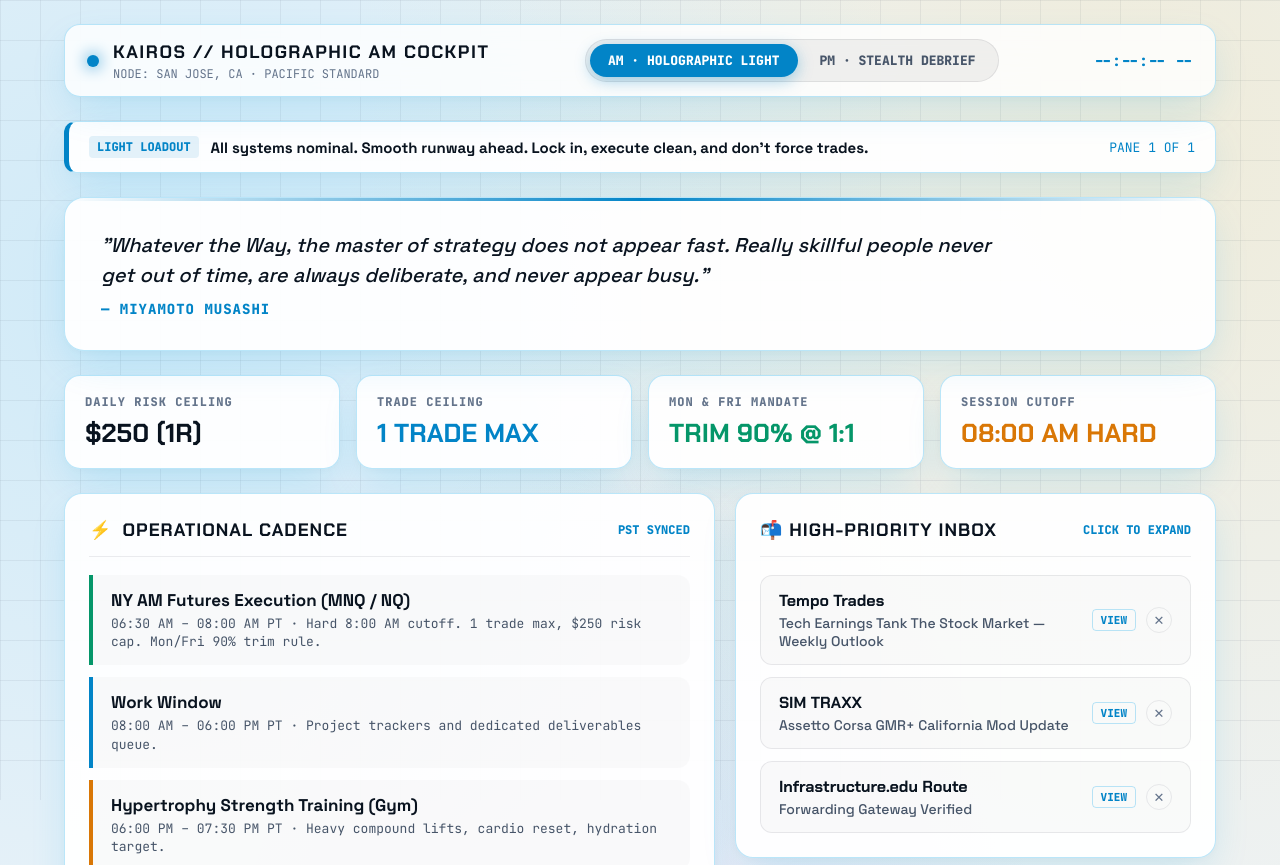
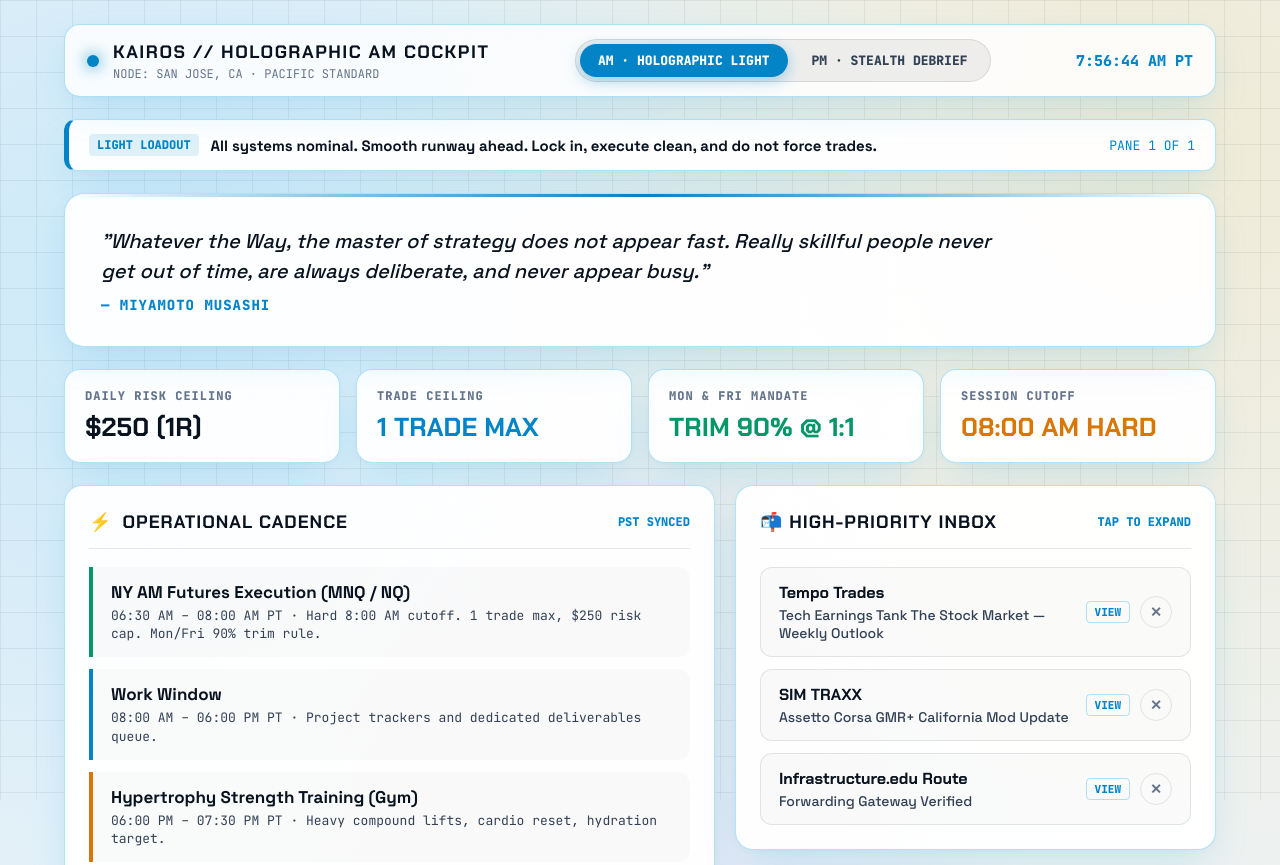
Before and after one commit to hasansamy/Karois-hud, a plain HTML site: page index.html in a window 1280 px wide. Shown: the top 865 px of the page. Drawn offline with Linux system fonts and the light colour scheme.

Commit message:
Update index.html

```diff
--- a/index.html
+++ b/index.html
@@ -9,19 +9,19 @@
 <link href="https://fonts.googleapis.com/css2?family=Chakra+Petch:ital,wght@0,500;0,700;1,600&family=JetBrains+Mono:wght@400;600;800&family=Space+Grotesk:wght@500;700&display=swap" rel="stylesheet">
 <style>
   :root {
-    --bg: #eef4f9;
-    --bg-mesh: radial-gradient(at 10% 20%, rgba(56, 189, 248, 0.16) 0px, transparent 50%),
-               radial-gradient(at 90% 10%, rgba(251, 191, 36, 0.14) 0px, transparent 50%),
-               radial-gradient(at 50% 90%, rgba(99, 102, 241, 0.12) 0px, transparent 50%),
+    /* Morning Hologram (Optic Light / Neon Cyan / Solar Gold) */
+    --bg-mesh: radial-gradient(at 10% 20%, rgba(56, 189, 248, 0.18) 0px, transparent 50%),
+               radial-gradient(at 90% 10%, rgba(251, 191, 36, 0.16) 0px, transparent 50%),
+               radial-gradient(at 50% 90%, rgba(99, 102, 241, 0.14) 0px, transparent 50%),
                #edf3f8;
-    --glass: rgba(255, 255, 255, 0.82);
-    --glass-card: rgba(255, 255, 255, 0.94);
-    --border: rgba(14, 165, 233, 0.28);
-    --border-subtle: rgba(15, 23, 42, 0.08);
+    --glass: rgba(255, 255, 255, 0.84);
+    --glass-card: rgba(255, 255, 255, 0.95);
+    --border: rgba(14, 165, 233, 0.32);
+    --border-subtle: rgba(15, 23, 42, 0.1);
     --primary: #0284c7;
     --primary-glow: rgba(2, 132, 199, 0.35);
     --text-main: #09131f;
-    --text-muted: #475569;
+    --text-muted: #334155;
     --text-sub: #64748b;
     --accent-emerald: #059669;
     --accent-amber: #d97706;
@@ -32,15 +32,15 @@
     --shadow-hologram: 0 16px 40px -8px rgba(14, 165, 233, 0.18), 0 2px 10px rgba(0,0,0,0.03);
   }
 
+  /* Night Debrief Mode (Stealth Midnight Obsidian / Warm Amber Ember) */
   body.pm-mode {
-    --bg: #03060a;
-    --bg-mesh: radial-gradient(at 20% 20%, rgba(245, 158, 11, 0.12) 0px, transparent 50%),
-               radial-gradient(at 80% 80%, rgba(139, 92, 246, 0.1) 0px, transparent 50%),
+    --bg-mesh: radial-gradient(at 20% 20%, rgba(245, 158, 11, 0.15) 0px, transparent 50%),
+               radial-gradient(at 80% 80%, rgba(139, 92, 246, 0.12) 0px, transparent 50%),
                #020408;
-    --glass: rgba(9, 13, 20, 0.85);
-    --glass-card: rgba(13, 19, 30, 0.92);
-    --border: rgba(245, 158, 11, 0.28);
-    --border-subtle: rgba(255, 255, 255, 0.07);
+    --glass: rgba(9, 13, 20, 0.88);
+    --glass-card: rgba(13, 19, 30, 0.94);
+    --border: rgba(245, 158, 11, 0.32);
+    --border-subtle: rgba(255, 255, 255, 0.09);
     --primary: #f59e0b;
     --primary-glow: rgba(245, 158, 11, 0.4);
     --text-main: #f8fafc;
@@ -49,7 +49,7 @@
     --accent-emerald: #10b981;
     --accent-amber: #fbbf24;
     --accent-crimson: #ef4444;
-    --shadow-hologram: 0 20px 50px -10px rgba(0, 0, 0, 0.8), 0 0 20px rgba(245, 158, 11, 0.12);
+    --shadow-hologram: 0 20px 50px -10px rgba(0, 0, 0, 0.8), 0 0 20px rgba(245, 158, 11, 0.15);
   }
 
   * { box-sizing: border-box; margin: 0; padding: 0; }
@@ -60,22 +60,23 @@
     font-family: var(--font-sans);
     min-height: 100vh;
     overflow-x: hidden;
-    user-select: none;
     -webkit-font-smoothing: antialiased;
-    transition: background 0.5s cubic-bezier(0.16, 1, 0.3, 1), color 0.4s ease;
+    transition: background 0.4s ease, color 0.3s ease;
     padding-bottom: 60px;
     font-size: 16px;
+    -webkit-tap-highlight-color: transparent;
   }
 
+  /* Ambient Grid Background */
   .holo-grid {
     position: fixed;
     inset: 0;
     pointer-events: none;
     background-image: linear-gradient(var(--border-subtle) 1px, transparent 1px),
                       linear-gradient(90deg, var(--border-subtle) 1px, transparent 1px);
-    background-size: 40px 40px;
+    background-size: 36px 36px;
     z-index: 1;
-    opacity: 0.7;
+    opacity: 0.65;
   }
 
   .hud-wrapper {
@@ -86,9 +87,10 @@
     padding: 24px;
     display: flex;
     flex-direction: column;
-    gap: 24px;
+    gap: 22px;
   }
 
+  /* Header Bar */
   .holo-nav {
     display: flex;
     justify-content: space-between;
@@ -96,6 +98,7 @@
     background: var(--glass);
     border: 1px solid var(--border);
     backdrop-filter: blur(18px);
+    -webkit-backdrop-filter: blur(18px);
     padding: 14px 22px;
     border-radius: 16px;
     box-shadow: var(--shadow-hologram);
@@ -122,28 +125,31 @@
     color: var(--text-main);
   }
 
+  /* Mode Switch Pill */
   .switch-dock {
     display: flex;
-    background: rgba(0, 0, 0, 0.05);
+    background: rgba(0, 0, 0, 0.06);
     border: 1px solid var(--border-subtle);
     padding: 4px;
     border-radius: 30px;
-    gap: 4px;
+    gap: 6px;
+    z-index: 20;
   }
   body.pm-mode .switch-dock {
-    background: rgba(255, 255, 255, 0.04);
+    background: rgba(255, 255, 255, 0.05);
   }
   .dock-btn {
     background: transparent;
     border: none;
     font-family: var(--font-mono);
     font-size: 13px;
-    font-weight: 700;
+    font-weight: 800;
     padding: 8px 18px;
     border-radius: 20px;
     cursor: pointer;
     color: var(--text-muted);
-    transition: all 0.25s ease;
+    transition: all 0.2s ease;
+    touch-action: manipulation;
   }
   .dock-btn.active {
     background: var(--primary);
@@ -164,6 +170,7 @@
     gap: 8px;
   }
 
+  /* Multi-page / Personality Status Banner */
   .personality-banner {
     background: var(--glass-card);
     border: 1px solid var(--border);
@@ -186,9 +193,12 @@
     font-weight: 800;
     color: var(--primary);
     text-transform: uppercase;
-    background: rgba(2, 132, 199, 0.1);
+    background: rgba(2, 132, 199, 0.12);
     padding: 3px 8px;
     border-radius: 4px;
+  }
+  body.pm-mode .banner-tag {
+    background: rgba(245, 158, 11, 0.15);
   }
   .banner-text {
     font-size: 15px;
@@ -196,6 +206,7 @@
     color: var(--text-main);
   }
 
+  /* Hero Section */
   .hero-hologram {
     background: var(--glass-card);
     border: 1px solid var(--border);
@@ -230,6 +241,7 @@
     text-transform: uppercase;
   }
 
+  /* Metric Holo-Pill Grid */
   .metric-deck {
     display: grid;
     grid-template-columns: repeat(4, 1fr);
@@ -263,6 +275,7 @@
   .metric-val.amber { color: var(--accent-amber); }
   .metric-val.cyan { color: var(--primary); }
 
+  /* Two Column Main Architecture */
   .main-deck {
     display: grid;
     grid-template-columns: 1.15fr 0.85fr;
@@ -274,6 +287,7 @@
     gap: 20px;
   }
 
+  /* Holo Panel Card */
   .holo-panel {
     background: var(--glass-card);
     border: 1px solid var(--border);
@@ -306,6 +320,7 @@
     color: var(--primary);
   }
 
+  /* Expandable Email Item */
   .inbox-list {
     display: flex;
     flex-direction: column;
@@ -321,10 +336,6 @@
   body.pm-mode .email-item {
     background: rgba(255, 255, 255, 0.03);
   }
-  .email-item:hover {
-    border-color: var(--primary);
-    box-shadow: 0 4px 14px var(--primary-glow);
-  }
   .email-header-row {
     padding: 14px 18px;
     display: flex;
@@ -332,6 +343,7 @@
     align-items: center;
     cursor: pointer;
     gap: 14px;
+    touch-action: manipulation;
   }
   .email-summary {
     flex-grow: 1;
@@ -360,36 +372,42 @@
     border: 1px solid var(--border);
     padding: 3px 8px;
     border-radius: 4px;
+    pointer-events: none;
   }
   .email-dismiss {
     background: transparent;
     border: 1px solid var(--border-subtle);
     color: var(--text-sub);
-    width: 26px;
-    height: 26px;
+    width: 32px;
+    height: 32px;
     border-radius: 50%;
     display: flex;
     align-items: center;
     justify-content: center;
     font-family: var(--font-mono);
-    font-size: 13px;
+    font-size: 14px;
+    font-weight: 800;
     cursor: pointer;
     transition: all 0.2s ease;
+    touch-action: manipulation;
+    z-index: 25;
   }
-  .email-dismiss:hover {
+  .email-dismiss:hover, .email-dismiss:active {
     border-color: var(--accent-crimson);
     color: var(--accent-crimson);
-    background: rgba(220, 38, 38, 0.1);
+    background: rgba(220, 38, 38, 0.15);
+    transform: scale(1.15);
   }
 
+  /* Drawer Content */
   .email-drawer {
     display: none;
     padding: 0 18px 16px 18px;
     border-top: 1px solid var(--border-subtle);
-    background: rgba(0, 0, 0, 0.015);
+    background: rgba(0, 0, 0, 0.02);
   }
   body.pm-mode .email-drawer {
-    background: rgba(0, 0, 0, 0.25);
+    background: rgba(0, 0, 0, 0.3);
   }
   .drawer-body {
     font-size: 14px;
@@ -414,6 +432,7 @@
     cursor: pointer;
   }
 
+  /* Financial Cards & Billing Radar */
   .bill-card {
     display: flex;
     justify-content: space-between;
@@ -445,6 +464,7 @@
     color: var(--accent-emerald);
   }
 
+  /* Operational Timeline Row */
   .time-block {
     padding: 14px 18px;
     border-left: 4px solid var(--primary);
@@ -470,6 +490,7 @@
     line-height: 1.4;
   }
 
+  /* Red Folder Radar Item */
   .radar-row {
     padding: 14px 18px;
     background: rgba(0,0,0,0.02);
@@ -524,12 +545,13 @@
   }
 </style>
 </head>
-<body>
+<body onclick="void(0)">
 
 <div class="holo-grid"></div>
 
 <div class="hud-wrapper">
 
+  <!-- Header Bar -->
   <header class="holo-nav">
     <div class="nav-left">
       <div class="system-node"></div>
@@ -541,9 +563,10 @@
       </div>
     </div>
 
+    <!-- Mode Switcher Pill -->
     <div class="switch-dock">
-      <button id="dock-am" class="dock-btn active" onclick="setMode('am')">AM · HOLOGRAPHIC LIGHT</button>
-      <button id="dock-pm" class="dock-btn" onclick="setMode('pm')">PM · STEALTH DEBRIEF</button>
+      <button type="button" id="dock-am" class="dock-btn active">AM · HOLOGRAPHIC LIGHT</button>
+      <button type="button" id="dock-pm" class="dock-btn">PM · STEALTH DEBRIEF</button>
     </div>
 
     <div class="nav-right">
@@ -551,6 +574,7 @@
     </div>
   </header>
 
+  <!-- Multi-page / Personality Status Banner -->
   <div class="personality-banner">
     <div class="banner-left">
       <span class="banner-tag" id="loadout-tag">LIGHT LOADOUT</span>
@@ -561,6 +585,7 @@
     </div>
   </div>
 
+  <!-- Hero Section -->
   <section class="hero-hologram">
     <div id="brief-quote" class="hero-quote">
       "Whatever the Way, the master of strategy does not appear fast. Really skillful people never get out of time, are always deliberate, and never appear busy."
@@ -568,6 +593,7 @@
     <div id="brief-author" class="hero-author">— Miyamoto Musashi</div>
   </section>
 
+  <!-- Metric Gauges -->
   <section class="metric-deck">
     <div class="metric-card">
       <div class="metric-label" id="m1-lbl">DAILY RISK CEILING</div>
@@ -587,9 +613,13 @@
     </div>
   </section>
 
+  <!-- Main Multi-Column Horizon -->
   <main class="main-deck">
 
+    <!-- Left Pane -->
     <div class="deck-pane">
+
+      <!-- Operational Timeline -->
       <div class="holo-panel">
         <div class="panel-header">
           <div class="panel-title">
@@ -636,6 +666,7 @@
         </div>
       </div>
 
+      <!-- Financial / Billing Radar -->
       <div class="holo-panel">
         <div class="panel-header">
           <div class="panel-title">💳 FINANCIAL RADAR & CARDS</div>
@@ -669,23 +700,27 @@
 
     </div>
 
+    <!-- Right Pane -->
     <div class="deck-pane">
+
+      <!-- Expandable Inbox Queue -->
       <div class="holo-panel">
         <div class="panel-header">
           <div class="panel-title">📬 HIGH-PRIORITY INBOX</div>
-          <span class="panel-tag">CLICK TO EXPAND</span>
+          <span class="panel-tag">TAP TO EXPAND</span>
         </div>
 
         <div class="inbox-list" id="inbox-docket">
+
           <div class="email-item">
-            <div class="email-header-row" onclick="toggleEmail(this)">
+            <div class="email-header-row">
               <div class="email-summary">
                 <div class="email-sender">Tempo Trades</div>
                 <div class="email-subject">Tech Earnings Tank The Stock Market — Weekly Outlook</div>
               </div>
               <div class="email-meta-right">
                 <span class="expand-pill">VIEW</span>
-                <button class="email-dismiss" title="Dismiss" onclick="dismissEmail(event, this)">✕</button>
+                <button type="button" class="email-dismiss" title="Dismiss">✕</button>
               </div>
             </div>
             <div class="email-drawer">
@@ -693,21 +728,20 @@
                 Detailed market video analysis reviewing NASDAQ and ES reaction to big tech earnings revisions. Key liquidity pools mapped below Friday's selloff.
               </div>
               <div class="drawer-actions">
-                <button class="drawer-btn" onclick="openWeb('https://mail.google.com')">Open in Gmail</button>
-                <button class="drawer-btn" style="color: var(--accent-crimson); border-color: rgba(220,38,38,0.3);" onclick="dismissEmail(event, this)">Dismiss</button>
+                <button type="button" class="drawer-btn" onclick="window.open('https://mail.google.com','_blank')">Open in Gmail</button>
               </div>
             </div>
           </div>
 
           <div class="email-item">
-            <div class="email-header-row" onclick="toggleEmail(this)">
+            <div class="email-header-row">
               <div class="email-summary">
                 <div class="email-sender">SIM TRAXX</div>
                 <div class="email-subject">Assetto Corsa GMR+ California Mod Update</div>
               </div>
               <div class="email-meta-right">
                 <span class="expand-pill">VIEW</span>
-                <button class="email-dismiss" title="Dismiss" onclick="dismissEmail(event, this)">✕</button>
+                <button type="button" class="email-dismiss" title="Dismiss">✕</button>
               </div>
             </div>
             <div class="email-drawer">
@@ -715,21 +749,20 @@
                 Physics engine updates released for the California highway pack. Adjusted camber curves and revised force feedback profiles for sim drifting rigs.
               </div>
               <div class="drawer-actions">
-                <button class="drawer-btn" onclick="openWeb('https://mail.google.com')">Open in Gmail</button>
-                <button class="drawer-btn" style="color: var(--accent-crimson); border-color: rgba(220,38,38,0.3);" onclick="dismissEmail(event, this)">Dismiss</button>
+                <button type="button" class="drawer-btn" onclick="window.open('https://mail.google.com','_blank')">Open in Gmail</button>
               </div>
             </div>
           </div>
 
           <div class="email-item">
-            <div class="email-header-row" onclick="toggleEmail(this)">
+            <div class="email-header-row">
               <div class="email-summary">
                 <div class="email-sender">Infrastructure.edu Route</div>
                 <div class="email-subject">Forwarding Gateway Verified</div>
               </div>
               <div class="email-meta-right">
                 <span class="expand-pill">VIEW</span>
-                <button class="email-dismiss" title="Dismiss" onclick="dismissEmail(event, this)">✕</button>
+                <button type="button" class="email-dismiss" title="Dismiss">✕</button>
               </div>
             </div>
             <div class="email-drawer">
@@ -737,13 +770,15 @@
                 Incoming campus network infrastructure notifications automatically routed to your primary command hub.
               </div>
               <div class="drawer-actions">
-                <button class="drawer-btn" onclick="openWeb('https://mail.google.com')">Open in Gmail</button>
-              </div>
-            </div>
+                <button type="button" class="drawer-btn" onclick="window.open('https://mail.google.com','_blank')">Open in Gmail</button>
               </div>
             </div>
           </div>
 
+        </div>
+      </div>
+
+      <!-- Red Folder Catalysts Only -->
       <div class="holo-panel">
         <div class="panel-header">
           <div class="panel-title">🚨 MACRO RADAR (RED FOLDER ONLY)</div>
@@ -778,8 +813,15 @@
 </div>
 
 <script>
-  let currentMode = 'am';
+  // Safe storage wrappers
+  function safeGet(key) {
+    try { return localStorage.getItem(key); } catch (e) { return null; }
+  }
+  function safeSet(key, val) {
+    try { localStorage.setItem(key, val); } catch (e) {}
+  }
 
+  // Live Clock
   function updateClock() {
     const now = new Date();
     let hours = now.getHours();
@@ -788,47 +830,23 @@
     const ampm = hours >= 12 ? 'PM' : 'AM';
     hours = hours % 12;
     hours = hours ? hours : 12;
-    document.getElementById('live-time').innerText = `${hours}:${minutes}:${seconds} ${ampm} PT`;
+    const el = document.getElementById('live-time');
+    if (el) el.innerText = `${hours}:${minutes}:${seconds} ${ampm} PT`;
   }
   setInterval(updateClock, 1000);
   updateClock();
 
-  function toggleEmail(headerEl) {
-    const drawer = headerEl.nextElementSibling;
-    const isExpanded = drawer.style.display === 'block';
-
-    document.querySelectorAll('.email-drawer').forEach(d => d.style.display = 'none');
-    document.querySelectorAll('.expand-pill').forEach(p => p.innerText = 'VIEW');
-
-    if (!isExpanded) {
-      drawer.style.display = 'block';
-      headerEl.querySelector('.expand-pill').innerText = 'COLLAPSE';
-    }
-  }
-
-  function dismissEmail(e, btn) {
-    e.stopPropagation();
-    const item = btn.closest('.email-item');
-    item.style.opacity = '0';
-    item.style.transform = 'scale(0.95)';
-    setTimeout(() => item.remove(), 250);
-  }
-
-  function openWeb(url) {
-    window.open(url, '_blank');
-  }
-
+  // Mode Switcher Logic
   function setMode(mode) {
-    currentMode = mode;
-    localStorage.setItem('kairos_holo_mode', mode);
+    safeSet('kairos_holo_mode', mode);
 
     const btnAm = document.getElementById('dock-am');
     const btnPm = document.getElementById('dock-pm');
 
     if (mode === 'pm') {
       document.body.classList.add('pm-mode');
-      btnPm.classList.add('active');
-      btnAm.classList.remove('active');
+      if (btnPm) btnPm.classList.add('active');
+      if (btnAm) btnAm.classList.remove('active');
 
       document.getElementById('system-header-title').innerText = 'KAIROS // STEALTH PM DEBRIEF';
       document.getElementById('loadout-tag').innerText = 'NIGHT DEBRIEF ACTIVE';
@@ -855,12 +873,12 @@
       document.getElementById('timeline-icon').innerText = '🌙';
     } else {
       document.body.classList.remove('pm-mode');
-      btnAm.classList.add('active');
-      btnPm.classList.remove('active');
+      if (btnAm) btnAm.classList.add('active');
+      if (btnPm) btnPm.classList.remove('active');
 
       document.getElementById('system-header-title').innerText = 'KAIROS // HOLOGRAPHIC AM COCKPIT';
       document.getElementById('loadout-tag').innerText = 'LIGHT LOADOUT';
-      document.getElementById('loadout-text').innerText = 'All systems nominal. Smooth runway ahead. Lock in, execute clean, and don\\'t force trades.';
+      document.getElementById('loadout-text').innerText = 'All systems nominal. Smooth runway ahead. Lock in, execute clean, and do not force trades.';
       document.getElementById('page-indicator').innerText = 'PANE 1 OF 1';
 
       document.getElementById('m1-lbl').innerText = 'DAILY RISK CEILING';
@@ -884,7 +902,51 @@
     }
   }
 
-  const saved = localStorage.getItem('kairos_holo_mode');
+  // Setup Touch & Click Listeners directly via JS (Fixes iOS Safari non-responsive touch)
+  document.addEventListener('DOMContentLoaded', () => {
+    // Mode buttons
+    const btnAm = document.getElementById('dock-am');
+    const btnPm = document.getElementById('dock-pm');
+    if (btnAm) btnAm.addEventListener('click', () => setMode('am'));
+    if (btnPm) btnPm.addEventListener('click', () => setMode('pm'));
+
+    // Email Accordion and Dismiss
+    document.querySelectorAll('.email-item').forEach(item => {
+      const header = item.querySelector('.email-header-row');
+      const drawer = item.querySelector('.email-drawer');
+      const dismissBtn = item.querySelector('.email-dismiss');
+      const pill = item.querySelector('.expand-pill');
+
+      if (header && drawer) {
+        header.addEventListener('click', (e) => {
+          // If clicking dismiss button, do not toggle drawer
+          if (e.target.closest('.email-dismiss')) return;
+
+          const isExpanded = drawer.style.display === 'block';
+          // Collapse all others
+          document.querySelectorAll('.email-drawer').forEach(d => d.style.display = 'none');
+          document.querySelectorAll('.expand-pill').forEach(p => p.innerText = 'VIEW');
+
+          if (!isExpanded) {
+            drawer.style.display = 'block';
+            if (pill) pill.innerText = 'COLLAPSE';
+          }
+        });
+      }
+
+      if (dismissBtn) {
+        dismissBtn.addEventListener('click', (e) => {
+          e.stopPropagation();
+          e.preventDefault();
+          item.style.opacity = '0';
+          item.style.transform = 'scale(0.92)';
+          setTimeout(() => item.remove(), 250);
+        });
+      }
+    });
+
+    // Auto-detect or restore saved mode
+    const saved = safeGet('kairos_holo_mode');
     if (saved) {
       setMode(saved);
     } else {
@@ -895,6 +957,7 @@
         setMode('am');
       }
     }
+  });
 </script>
 </body>
 </html>
```
Lines whose indentation alone changed are shown as unchanged.
